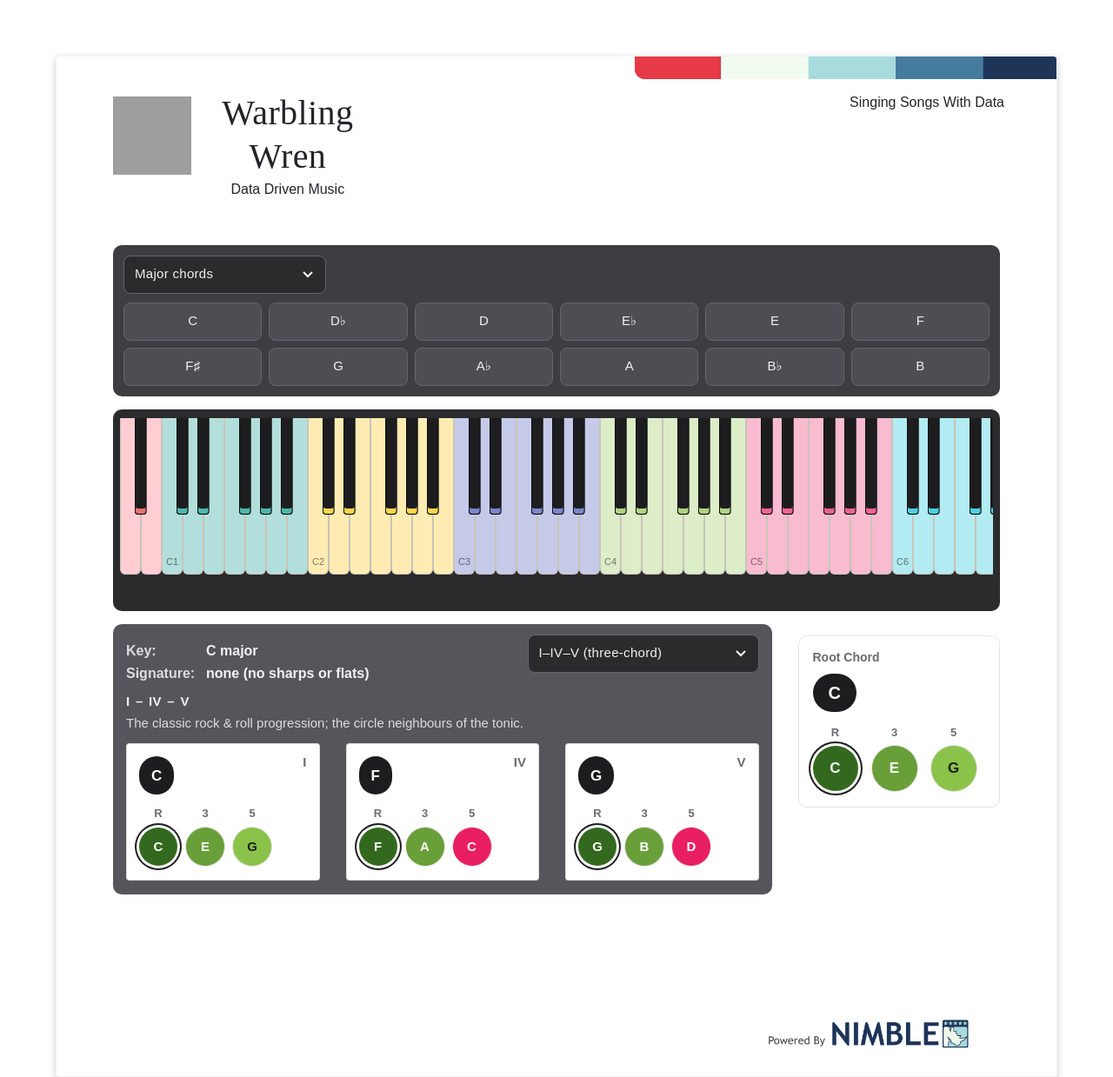
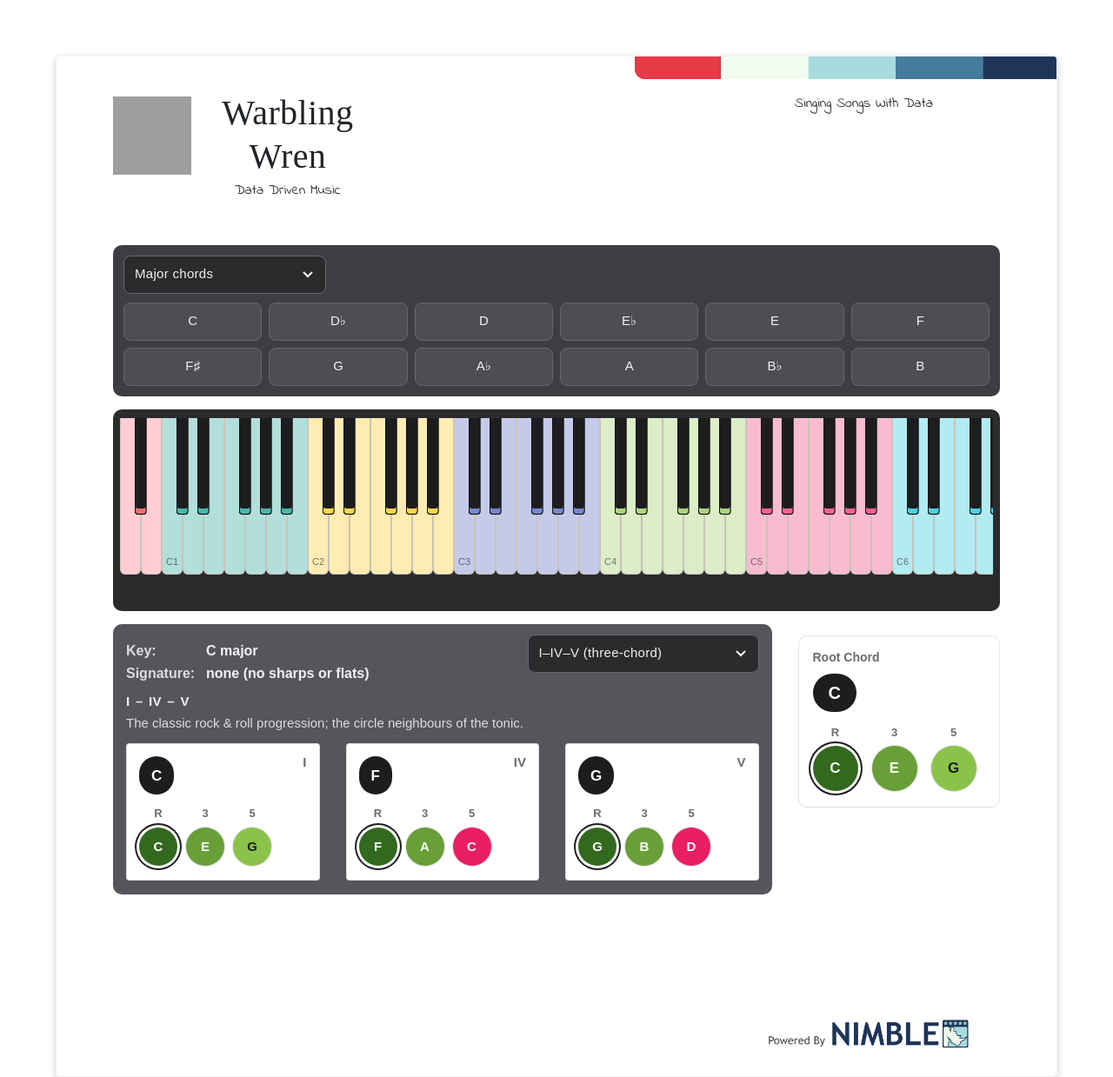
Before and after one commit to warblingwren/warblingwren.github.io, a Jekyll site: the page built from index.html, in a window 1280 px wide. Shown: the whole page at 87% size. Built offline with Jekyll 4.4.1, drawn with Linux system fonts in a browser that asks for light colours; some web fonts are replaced; grey boxes are pictures that could not be loaded.

Commit message:
update:brand

```diff
--- a/_includes/html_head.html
+++ b/_includes/html_head.html
@@ -17,7 +17,7 @@
 
     <link rel="preconnect" href="https://fonts.googleapis.com">
     <link rel="preconnect" href="https://fonts.gstatic.com" crossorigin>
-    <link href="https://fonts.googleapis.com/css2?family=Cedarville+Cursive&display=swap" rel="stylesheet">
+    <link href="https://fonts.googleapis.com/css2?family=Cedarville+Cursive&family=Indie+Flower&display=swap" rel="stylesheet">
 
     <link rel="stylesheet" href="{{ page.style_css }}">
     <link rel="stylesheet" href="www/css/piano.css">
--- a/_includes/site_header.html
+++ b/_includes/site_header.html
@@ -7,12 +7,12 @@
                 </div>
                 <div class="col-9">
                     <div class="title"><span class="brand">{{ page.entity }}</span></div>
-                    <div class="subtitle">{{ page.subtitle }}</div>
+                    <div class="subtitle"><span class="accent">{{ page.subtitle }}</span></div>
                 </div>
             </div>
         </div>
     </div>
     <div class="col-md-4 top-center">
     </div>
-    <div class="col-md-4 top-right"><p>{{ page.quip }}</p></div>
+    <div class="col-md-4 top-right"><span class="accent">{{ page.quip }}</span></div>
 </div>
--- a/www/css/www.css
+++ b/www/css/www.css
@@ -1,5 +1,8 @@
 
-:root { --brand-font: 'Cedarville Cursive', cursive; }
+:root {
+    --brand-font: 'Cedarville Cursive', cursive;
+    --accent-font: 'Indie Flower', cursive;
+}
 
 body {
     font-family: "proxima-nova", sans-serif;
@@ -20,6 +23,13 @@ body {
     letter-spacing: 0.01em;
 }
 
+.accent {
+  font-family: var(--accent-font);
+  font-weight: 100;
+  font-size: 1rem;
+  line-height: 1;
+  text-align: right;
+}
 
 /*
  * **************************************************************** WRAPPER
@@ -289,4 +299,5 @@ ul.checklist li {
 /* BREAKPOINTS */
 @media (max-width: 430px) {
     .brand { font-size: 2rem; }
+    .accent { font-size: 1rem; }
 }
```
